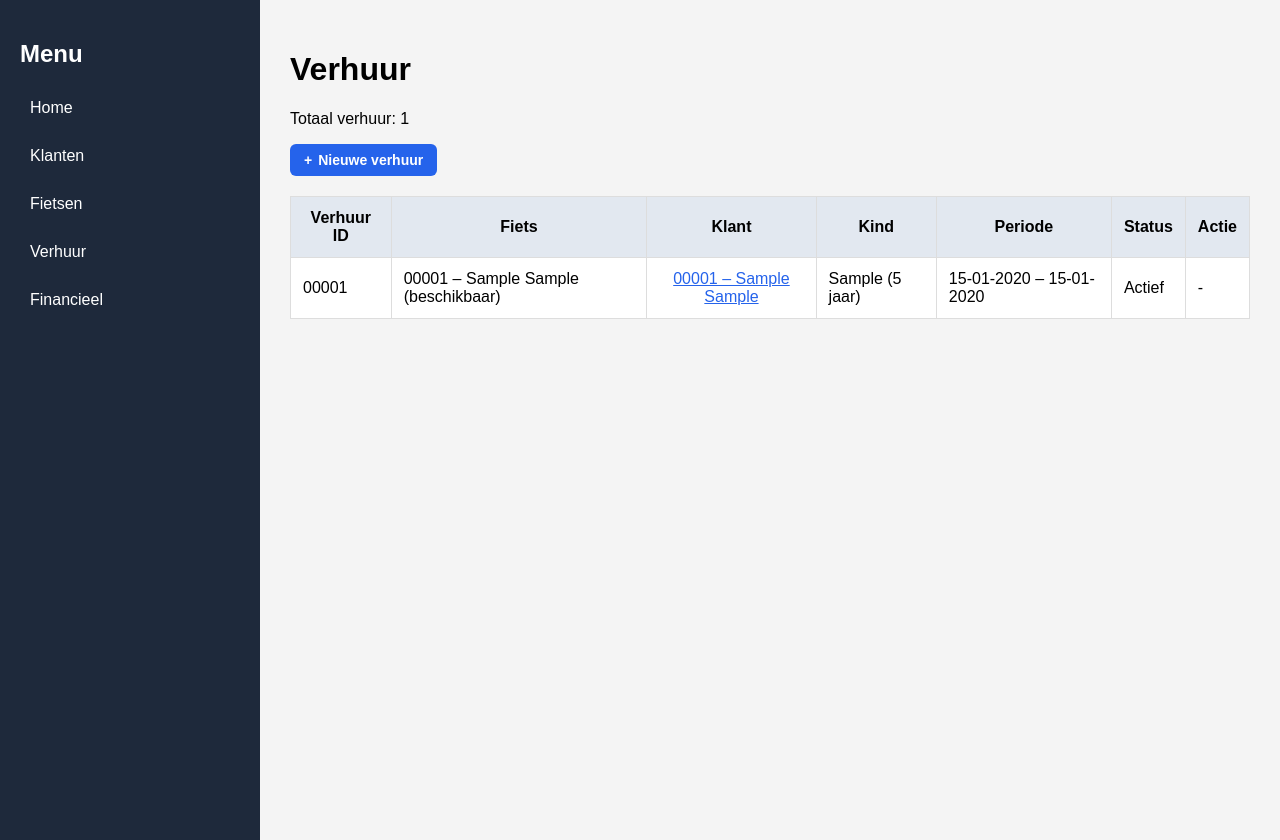
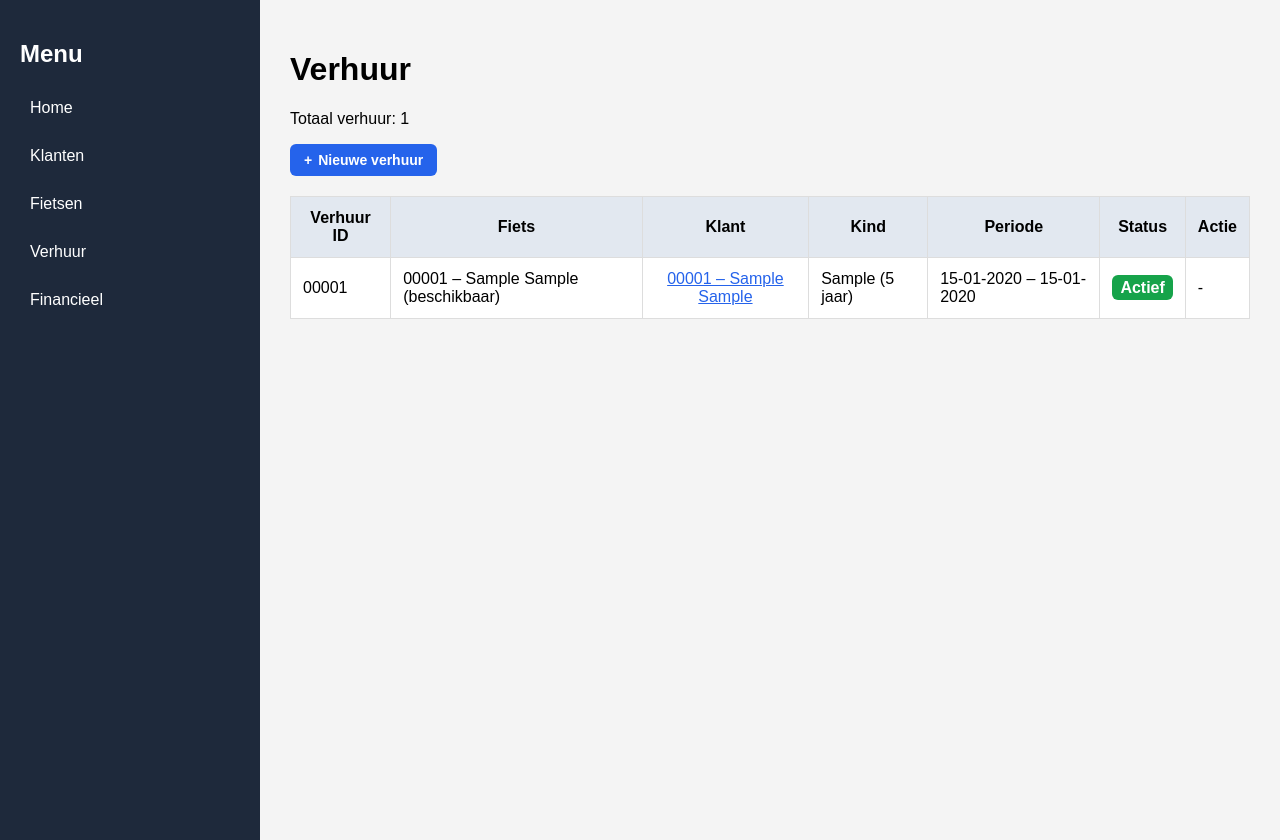
Before and after one commit to A-D-DBS-application/web-application-2025-group-35, a Flask app: template app/templates/verhuur.html in a window 1280 px wide. Run offline with Flask 3, Linux system fonts and the light colour scheme; tables that the repository leaves empty hold one stand-in row (values such as "Sample post"); the template is opened without the code that fills it: values that come from a table or form of the project are taken from there, most other values are stand-ins (such as "Sample title", 1, 10 or a date in 2020).

Commit message:
kleur aan status gegeven

```diff
--- a/app/templates/verhuur.html
+++ b/app/templates/verhuur.html
@@ -62,7 +62,9 @@
         {{ v.startdatum.strftime('%d-%m-%Y') }} – {{ v.einddatum.strftime('%d-%m-%Y') }}
       </td>
       <td>
-        {{ v.status.value }}
+          <span class="status {{ v.status.name | lower }}">
+            {{ v.status.value }}
+           </span>
       </td>
       <td>
         {% if v.status == VerhuurStatusEnum.ACTIEF %}
@@ -382,6 +384,21 @@
     cursor: pointer;
     font: inherit;
   }
+  .status {
+  padding: 4px 8px;
+  border-radius: 6px;
+  color: white;
+  font-weight: bold;
+}
+
+.status.actief {
+  background-color: #16a34a; /* groen */
+}
+
+.status.beëindigd,
+.status.beeindigd {
+  background-color: #dc2626; /* rood */
+}
 </style>
 
 {% endblock %}
```
